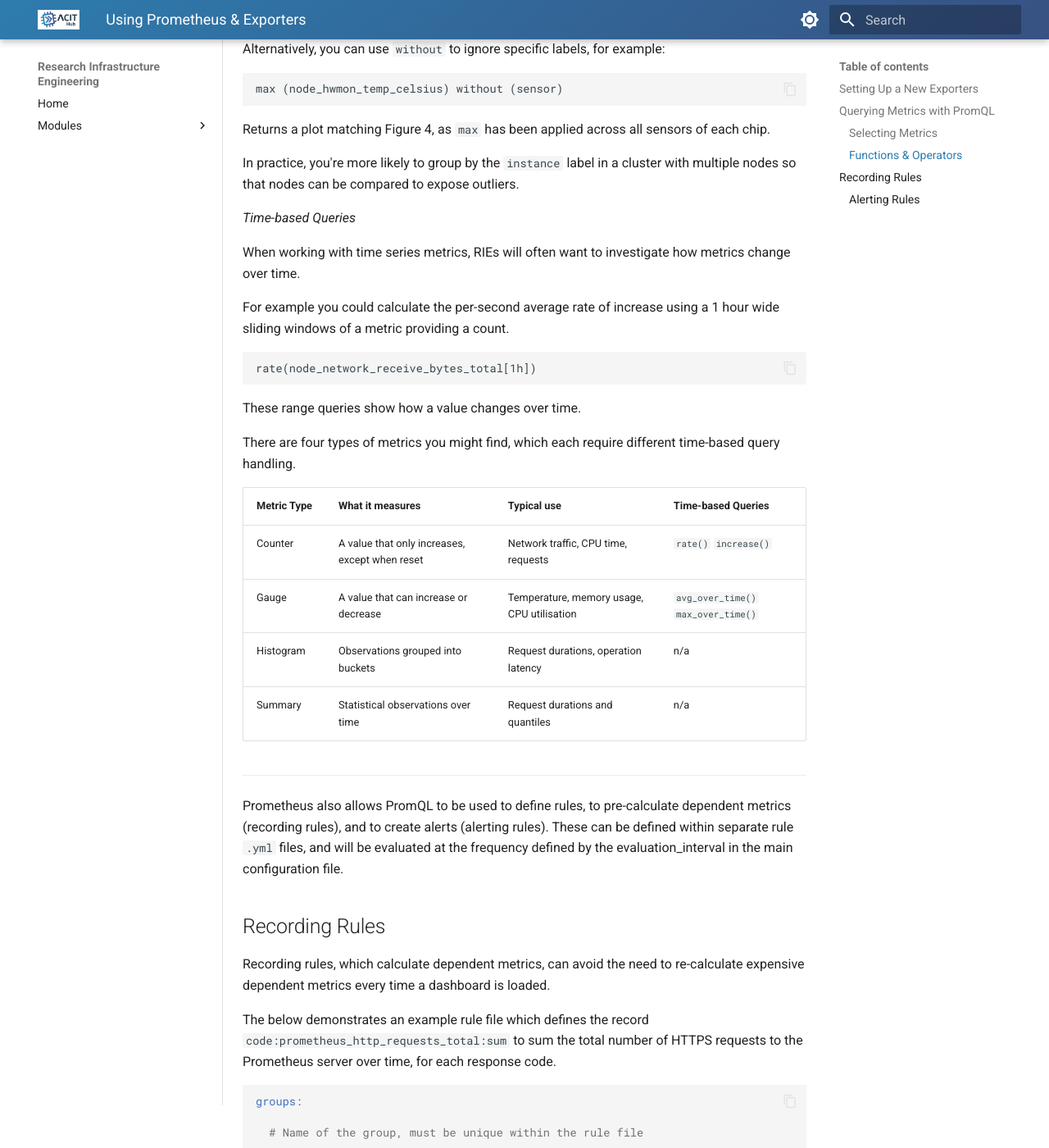
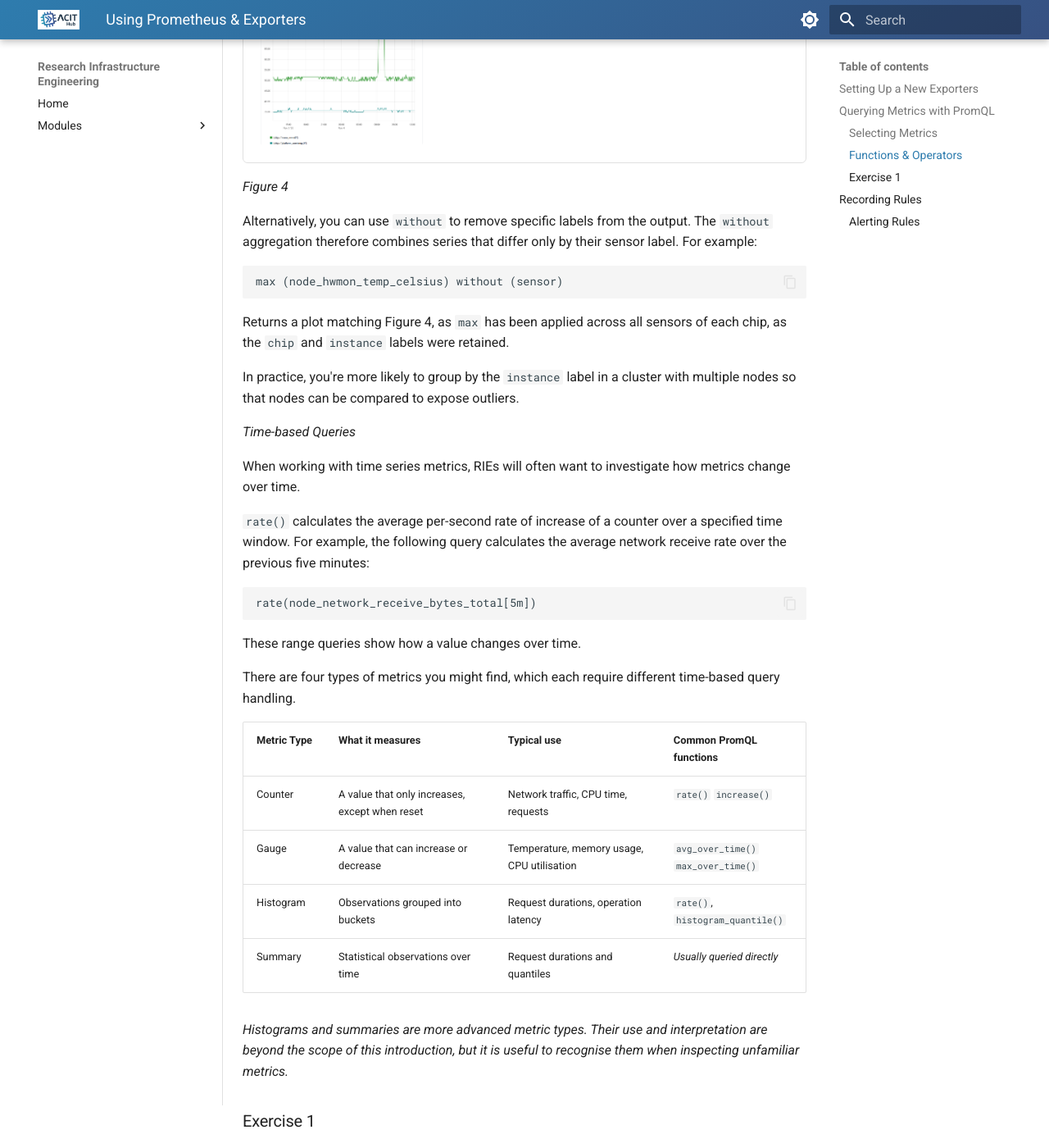
Before and after one commit to ACIT-Hub/docs-acit.surrey.ac.uk, an MkDocs documentation site: the page built from docs/modules/introduction-to-monitoring/prometheus.md, in a window 1280 px wide and 1400 px high, scrolled down 5433 px. Shown: the whole window at 82% size. Built offline with MkDocs 1.6.1 and Material for MkDocs 9.7.7, drawn with Linux system fonts in a browser that asks for light colours; some of the changed text lies outside the part shown.

Commit message:
Another edit pass over PromQL
Still unsure about alerting/recording rules

````diff
--- a/docs/modules/introduction-to-monitoring/prometheus.md
+++ b/docs/modules/introduction-to-monitoring/prometheus.md
@@ -96,11 +96,19 @@ This basic query however is too broad, it returns all metrics with the productio
 
 *Select a particular metric*
 
-To return all metrics of a specific name, that name can be queried. For example for hardware temperatures there is the metric `node_hwmon_temp_celsius`. However, if this is entered as a query it's likely to return multiple timeseries (generally a node will have multiple temperature sensors).
+To return all metrics of a specific name, that name can be queried. For example for hardware temperatures there is the metric `node_hwmon_temp_celsius`. However, if this is entered as a query it's likely to return multiple time series (generally a node will have multiple temperature sensors).
 
 ```
 node_hwmon_temp_celsius
 ```
+
+Returns multiple time series, each with 3 labels:
+
+- `instance` identifies the monitored node.
+- `chip` identifies a hardware monitoring chip.
+- `sensor` identifies an individual temperature sensor within a `chip`.
+
+Different hardware configurations will have different numbers of chips available per node, and in a cluster there will likely be a unique instance per node.
 
 *Filter a metric using labels*
 
@@ -160,7 +168,7 @@ For example:
 max(node_hwmon_temp_celsius)
 ```
 
-Returns a new time series, which is the maximum of all time series within the `node_hwmon_temp_celsius` metric. It will only be visible within the results graph tab as it is a range query (as opposed to an instant query).
+Returns the maximum value across all time series within the `node_hwmon_temp_celsius` metric. Prometheus displays the overall maximum in the Table tab when using an instant query. In the Graph tab we can instead see how this maximum changes over time as it will be processed as a range query.
 
 The most commonly used aggregation functions are:
 
@@ -171,7 +179,6 @@ The most commonly used aggregation functions are:
 - `topk(k, v)` largest `k` elements
 - `bottomk(k, v)` smallest `k` elements
 - `count(v)` the number of time series within a metric
-- `count_values(l, v)` the number of elements equal to `l`
 
 Aggregations can be grouped according to a label with `by`, to produce multiple max, for example:
 
@@ -187,14 +194,14 @@ Displays the maximum temperature across all sensors for each chip.
 </div>
 *Figure 4*
 
-Alternatively, you can use `without` to ignore specific labels, for example:
+Alternatively, you can use `without` to remove specific labels from the output. The `without` aggregation therefore combines series that differ only by their sensor label. For example:
 
 
 ```
 max (node_hwmon_temp_celsius) without (sensor)
 ```
 
-Returns a plot matching Figure 4, as `max` has been applied across all sensors of each chip.
+Returns a plot matching Figure 4, as `max` has been applied across all sensors of each chip, as the `chip` and `instance` labels were retained.
 
 In practice, you're more likely to group by the `instance` label in a cluster with multiple nodes so that nodes can be compared to expose outliers.
 
@@ -203,27 +210,48 @@ In practice, you're more likely to group by the `instance` label in a cluster wi
 
 When working with time series metrics, RIEs will often want to investigate how metrics change over time.
 
-For example you could calculate the per-second average rate of increase using a 1 hour wide sliding windows of a metric providing a count.
+`rate()` calculates the average per-second rate of increase of a counter over a specified time window. For example, the following query calculates the average network receive rate over the previous five minutes:
 
 ```
-rate(node_network_receive_bytes_total[1h])
+rate(node_network_receive_bytes_total[5m])
 ```
 
 These range queries show how a value changes over time.
 
 There are four types of metrics you might find, which each require different time-based query handling.
 
-| Metric Type | What it measures | Typical use | Time-based Queries |
+| Metric Type | What it measures | Typical use | Common PromQL functions |
 | ----------- | ---------------- | ----------- | ------------------ |
 | Counter | A value that only increases, except when reset | Network traffic, CPU time, requests | `rate()` `increase()` |
 | Gauge | A value that can increase or decrease | Temperature, memory usage, CPU utilisation | `avg_over_time()` `max_over_time()` |
-| Histogram | Observations grouped into buckets | Request durations, operation latency | n/a |
-| Summary | Statistical observations over time | Request durations and quantiles | n/a |
+| Histogram | Observations grouped into buckets | Request durations, operation latency | `rate()`, `histogram_quantile()` |
+| Summary | Statistical observations over time | Request durations and quantiles | *Usually queried directly* |
+
+*Histograms and summaries are more advanced metric types. Their use and interpretation are beyond the scope of this introduction, but it is useful to recognise them when inspecting unfamiliar metrics.*
+
+
+### Exercise 1
+
+<!-- TODO
+
+(GPT suggestion, requires more thought as I don't like this and need to test common metrics available on a dockerised Prometheus)
+
+Exercise: Exploring temperature metrics
+
+Using the Prometheus instance provided:
+1. Find all temperature metrics available.
+2. Identify which temperature sensors belong to each chip.
+3. Find the highest temperature reported by each chip.
+4. Modify the query to show the highest temperature across the entire node.
+5. Experiment with changing the query time range to observe how temperatures change.
+You could provide the answers in collapsible sections so engineers can check their work.
+
+--->
 
 
 --------
 
-Prometheus also allows PromQL to be used to define rules, to pre-calculate dependent metrics (recording rules), and to create alerts (alerting rules). These can be defined within separate rule `.yml` files, and will be evaluated at the frequency defined by the evaluation_interval in the main configuration file.
+Queries can also be used to define rules, to pre-calculate dependent metrics (recording rules), and to create alerts (alerting rules). These can be defined within separate rule `.yml` files, and will be evaluated at the frequency defined by the evaluation_interval in the main configuration file.
 
 ## Recording Rules
 
````
